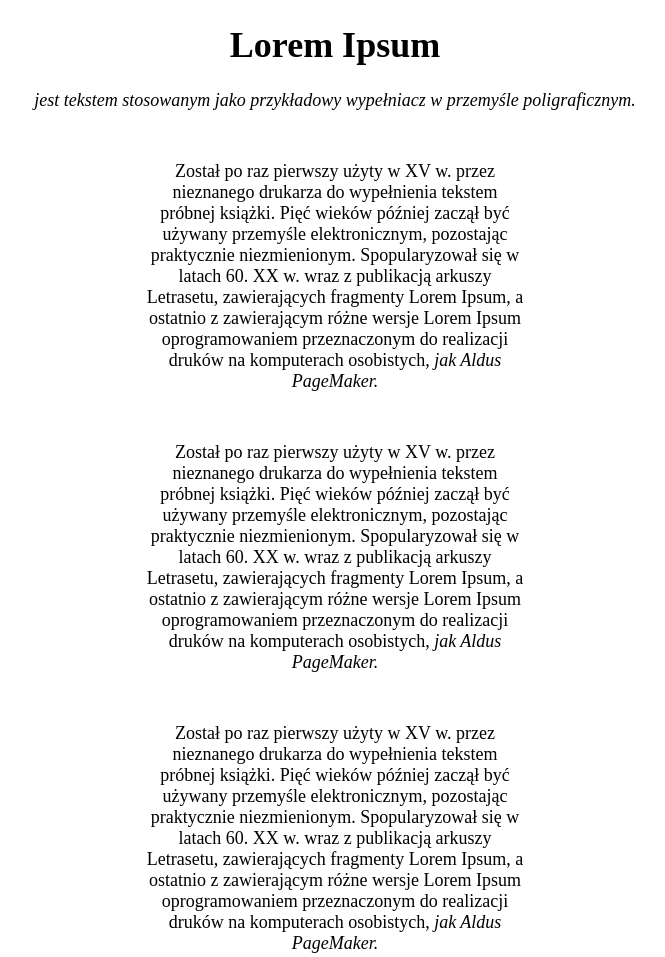
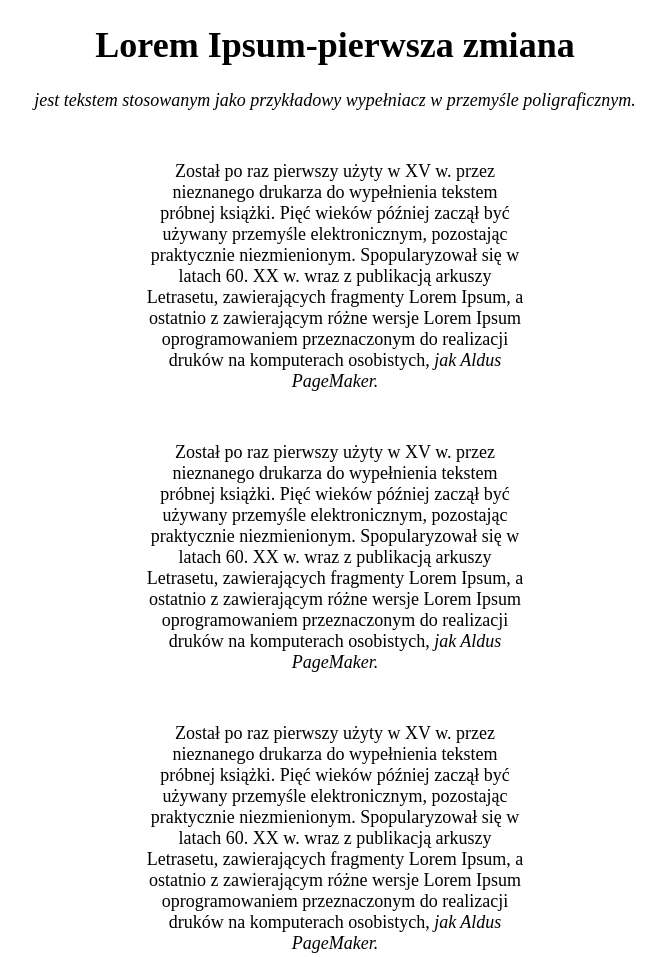
Before and after one commit to Florek94/Kodilla-tasks, a plain HTML site: page index.html in a window 1280 px wide. Shown: the top 957 px of the page, without its empty margins (305-970 px from the left). Drawn offline with Linux system fonts and the light colour scheme.

Commit message:
Add text to h1

```diff
--- a/index.html
+++ b/index.html
@@ -8,7 +8,7 @@
     <link rel="stylesheet" href="css/style.css">
 </head>
 <body>
-    <h1>Lorem Ipsum</h1>
+    <h1>Lorem Ipsum-pierwsza zmiana</h1>
     <p class="italic">jest tekstem stosowanym jako przykładowy wypełniacz w przemyśle poligraficznym.</p>
     <p class="text">Został po raz pierwszy użyty w XV w. przez nieznanego drukarza do wypełnienia tekstem próbnej książki. Pięć wieków później zaczął być używany przemyśle elektronicznym, pozostając praktycznie niezmienionym. Spopularyzował się w latach 60. XX w. wraz z publikacją arkuszy Letrasetu, zawierających fragmenty Lorem Ipsum, a ostatnio z zawierającym różne wersje Lorem Ipsum oprogramowaniem przeznaczonym do realizacji druków na komputerach osobistych,<em> jak Aldus PageMaker.</em></p>
     <p class="text">Został po raz pierwszy użyty w XV w. przez nieznanego drukarza do wypełnienia tekstem próbnej książki. Pięć wieków później zaczął być używany przemyśle elektronicznym, pozostając praktycznie niezmienionym. Spopularyzował się w latach 60. XX w. wraz z publikacją arkuszy Letrasetu, zawierających fragmenty Lorem Ipsum, a ostatnio z zawierającym różne wersje Lorem Ipsum oprogramowaniem przeznaczonym do realizacji druków na komputerach osobistych,<em> jak Aldus PageMaker.</em></p>
```
